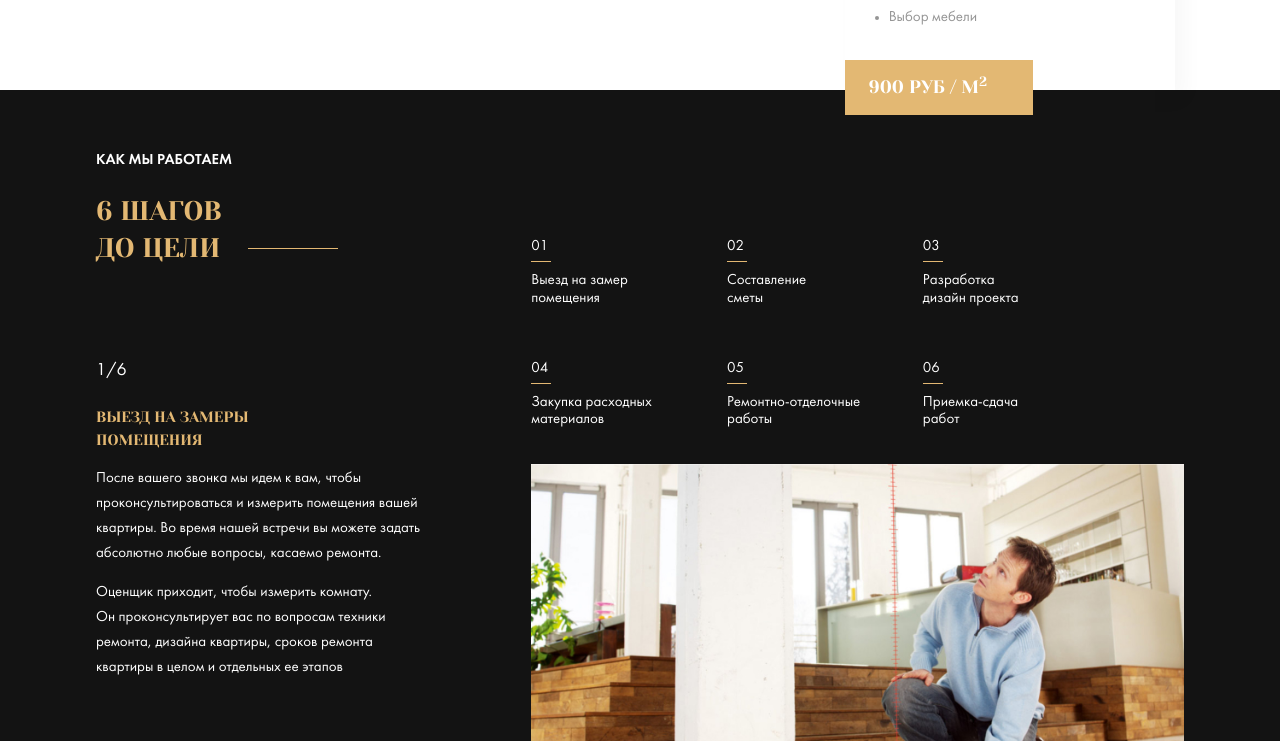
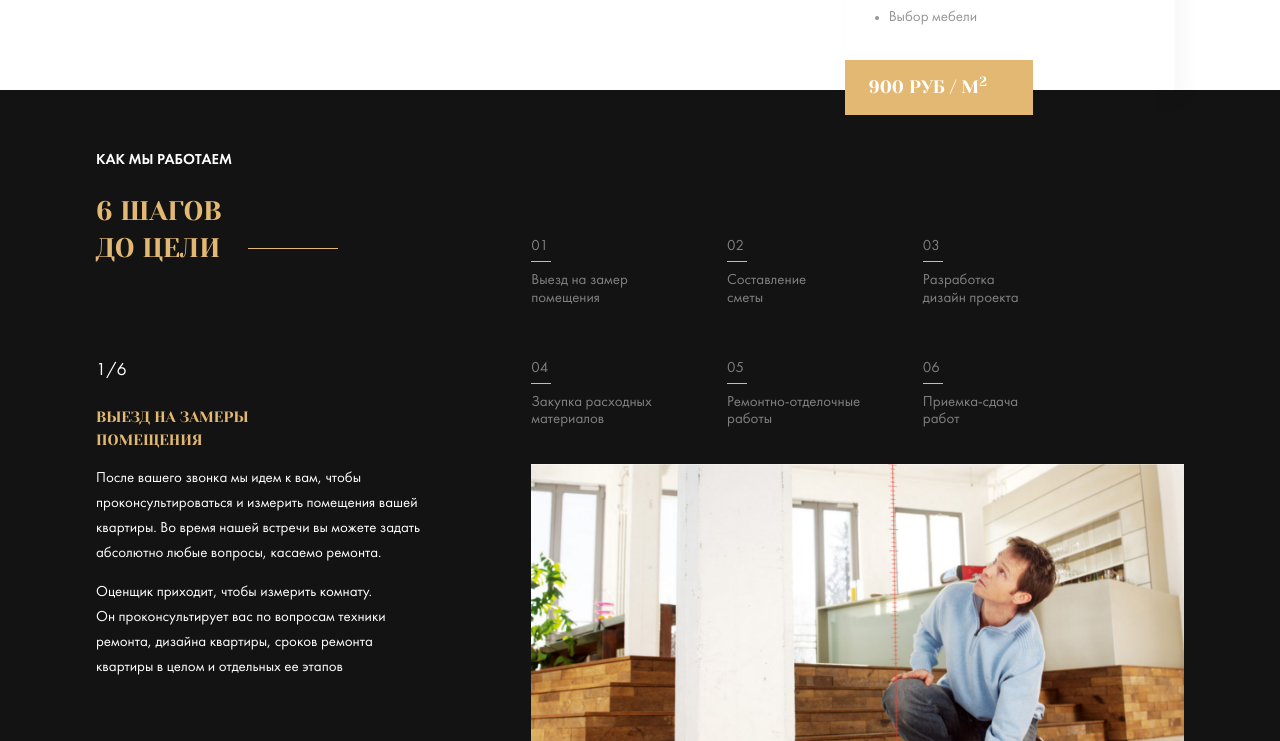
Before and after one commit to NurgalievMarsil/repair, a website: page index.html in a window 1280 px wide. Shown: the part 4059-4800 px from the top of the page. Drawn offline with nearby package versions, Linux system fonts and the light colour scheme; files whose address does not match are found by name.

Commit message:
feat: feat

```diff
--- a/Js/script.js
+++ b/Js/script.js
@@ -41,12 +41,20 @@
         prevEl: '.swiper-button-prev',
       },
     })
+
+    mySwiper[2].on('slideChange', function () {
+      document.querySelectorAll(`.slider-titles__block`).forEach(block => block.classList.remove('active'));
+      document.querySelector(`.number0${this.realIndex+1}`).classList.add('active');
+    });
+
+
     var next = $('.swiper-button-next');
     var prev = $('.swiper-button-prev');
     var bullets = $('.swiper-pagination');
 
     next.css('left', prev.width() + 10 + bullets.width() + 10)
     bullets.css('left', prev.width() + 10)
+
 
 
   // валидация
@@ -73,14 +81,116 @@
       },
       userPhone: "Телефон обязателен",
       userEmail: {
-        required: "Обизательно укажите email",
+        required: "Обязательно укажите email",
         email: "Введите в формате name@domain.com"
       }
     }
   });
 
 
+  $('.control__form').validate({
+    errorElement: "label",
+    errorClass: "invalid",
+    rules: {
+      // simple rule, converted to {required:true}
+      userName: {
+        required: true,
+        minlength: 2
+      },
+      userPhone: "required",
+      // compound rule
+      userEmail: {
+        required: true,
+        email: true
+      },
+      userCheckbox: "required"
+    },
+    messages: {
+      userCheckbox: {
+        required: "Обязательно",
+      },
+      userName: {
+        required: "Имя обязательно",
+        minlength: "Имя не короче 2 букв"
+      },
+      userPhone: "Телефон обязателен",
+      userEmail: {
+        required: "Обязательно укажите email",
+        email: "Введите в формате name@domain.com"
+      }
+    }
+  });
+
+  $('.footer__form').validate({
+    errorElement: "div",
+    errorClass: "invalid",
+    rules: {
+      // simple rule, converted to {required:true}
+      userName: {
+        required: true,
+        minlength: 2
+      },
+      userQuestion: {
+        required: true,
+        minlength: 10
+      },
+      userPhone: "required",
+      // compound rule
+    },
+    messages: {
+      userName: {
+        required: "Имя обязательно",
+        minlength: "Имя не короче 2 букв"
+      },
+      userPhone: "Телефон обязателен",
+      userEmail: {
+        required: "Обязательно укажите email",
+        email: "Введите в формате name@domain.com"
+      },
+      userQuestion: {
+        required: "Обязательно укажите вопрос",
+        minlength: "Вопрос не меньше 10 букв"
+      }
+    }
+  });
+
+
+  // Функция ymaps.ready() будет вызвана, когда
+  ymaps.ready(function () {
+    var myMap = new ymaps.Map('map', {
+            center: [54.713681, 55.993384],
+            zoom: 9
+        }, {
+            searchControlProvider: 'yandex#search'
+        }),
+
+        // Создаём макет содержимого.
+        MyIconContentLayout = ymaps.templateLayoutFactory.createClass(
+            '<div style="color: #FFFFFF; font-weight: bold;">$[properties.iconContent]</div>'
+        ),
+
+        myPlacemark = new ymaps.Placemark(myMap.getCenter(), {
+            hintContent: 'Наш офис',
+            balloonContent: 'Вход со двора'
+        }, {
+            // Опции.
+            // Необходимо указать данный тип макета.
+            iconLayout: 'default#image',
+            // Своё изображение иконки метки.
+            iconImageHref: 'img/location.png',
+            // Размеры метки.
+            iconImageSize: [32, 32],
+            // Смещение левого верхнего угла иконки относительно
+            // её "ножки" (точки привязки).
+            iconImageOffset: [-5, -38]
+        });
+
+    myMap.geoObjects
+        .add(myPlacemark)
+});
+
   $('[type=tel]').mask('+7(000) 00-00-000', {placeholder: "+7 (___) __-__-___"});
+
 });
 
 var btn = $('#button');
--- a/index.html
+++ b/index.html
@@ -1,3 +1,4 @@
+
 <!DOCTYPE html>
 <html lang="en">
 <head>
@@ -8,6 +9,7 @@
   <link rel="stylesheet" href="https://unpkg.com/swiper/css/swiper.min.css">
   <link rel="stylesheet" href="css/animate.css">
   <link rel="stylesheet" href="css/style.css">
+  <script src="https://api-maps.yandex.ru/2.1/?apikey=4efaa63f-f26b-40b0-8700-b80bd88919e6&lang=ru_RU" type="text/javascript"></script>
 </head>
 <body>
   <header class="header">
@@ -181,15 +183,15 @@
       <form action="" class="form control__form">
         <div class="control__input-group control__input-group-name">
           <label for="user-name" class="label form__label control__label">Имя</label>
-          <input type="text" class="input form__input control__input" id="user-name" placeholder="Как вас зовут:">
+          <input type="text" autocomplete="off" name="userName" class="input form__input control__input" id="user-name" placeholder="Как вас зовут:">
         </div>
         <div class="control__input-group">
           <label for="user-phone" class="label form__label label__phone control__label">Телефон</label>
-          <input type="tel" class="input form__input control__input" id="user-phone" placeholder="Ваш номер телефона:">
+          <input type="tel" autocomplete="off" name="userPhone" class="input form__input control__input" id="user-phone" placeholder="Ваш номер телефона:">
         </div>
         <button class="button button--primary control__button">Отправить</button>
         <div class="policy control__policy">
-          <input type="checkbox" name="policy-checkbox" id="policy-checkbox" class="policy__checkbox" checked>
+          <input type="checkbox" name="userCheckbox" id="policy-checkbox" class="policy__checkbox" checked>
           <label for="policy-checkbox" class="policy__label control__policy-label">Я соглашаюсь с обработкой данных</label>
         </div>
         <!-- /.policy -->
@@ -489,31 +491,31 @@
           <!-- /.col-40 -->
           <div class="col-60">
             <div class="slider-titles">
-              <div class="slider-titles__block slide-name">
+              <div class="slider-titles__block slide-name number01">
                 <h3 class="slide-name__number">01</h3>
                 <span class="slide-name__description">Выезд на замер
                   <br>помещения</span>
               </div>
-              <div class="slider-titles__block slide-name">
+              <div class="slider-titles__block slide-name number02">
                 <h3 class="slide-name__number">02</h3>
                 <span class="slide-name__description">Составление
                   <br>сметы</span>
               </div>
-              <div class="slider-titles__block slide-name">
+              <div class="slider-titles__block slide-name number03">
                 <h3 class="slide-name__number">03</h3>
                 <span class="slide-name__description">Разработка
                   <br>дизайн проекта</span>
               </div>
-              <div class="slider-titles__block slide-name">
+              <div class="slider-titles__block slide-name number04">
                 <h3 class="slide-name__number">04</h3>
                 <span class="slide-name__description">Закупка расходных<br> материалов</span>
               </div>
-              <div class="slider-titles__block slide-name">
+              <div class="slider-titles__block slide-name number05">
                 <h3 class="slide-name__number">05</h3>
                 <span class="slide-name__description">Ремонтно-отделочные
                   <br>работы</span>
               </div>
-              <div class="slider-titles__block slide-name">
+              <div class="slider-titles__block slide-name number06">
                 <h3 class="slide-name__number">06</h3>
                 <span class="slide-name__description">Приемка-сдача
                   <br>работ</span>
@@ -641,17 +643,17 @@
         <form action="#" class="form footer__form">
           <div class="input-group footer__input-group">
             <label for="user-name" class="label form__label label--light footer__form__label">Имя</label>
-            <input type="text" class="input form__input footer__input input--light" id="user-name" placeholder="Как вас зовут:">
+            <input type="text" autocomplete="off" name="userName" class="input form__input footer__input input--light" id="user-name" placeholder="Как вас зовут:">
           </div>
           <!-- /.input-group footer__input-group -->
           <div class="input-group footer__input-group">
             <label for="user-phone" class="label form__label label--light label__phone footer__form__label">Телефон</label>
-            <input type="tel" class="input form__input footer__input input--light" id="user-phone" placeholder="Ваш номер телефона:">
+            <input type="tel" autocomplete="off" name="userPhone" class="input form__input footer__input input--light" id="user-phone" placeholder="Ваш номер телефона:">
           </div>
           <!-- /.input-group footer__input-group -->
           <div class="input-group footer__input-group footer__input-group--full--width">
             <label for="user-question" class="label form__label label--light footer__form__label">Вопрос</label>
-            <input type="text" class="input form__input footer__input input--light" id="user-question" placeholder="Я хочу спросить:">
+            <input type="text" autocomplete="off" name="userQuestion" class="input form__input footer__input input--light" id="user-question" placeholder="Я хочу спросить:">
           </div>
           <!-- /.input-group footer__input-group -->
           <div class="policy footer__policy">
@@ -661,6 +663,9 @@
           <!-- /.policy -->
           <button class="button button--primary footer__button">Отправить</button>
         </form>
+      </div>
+      <div class="map footer__map" id="map">
+
       </div>
     </div>
     <!-- /.container -->
@@ -716,7 +721,6 @@
     </div>
   </div>
   <!-- /.modal -->
-  <a id="button"></a>
   <script src="https://use.fontawesome.com/564e13cca2.js"></script>
   <script src="https://code.jquery.com/jquery-3.4.1.min.js"></script>
   <script src="https://unpkg.com/swiper/js/swiper.min.js"></script>
--- a/sass/templates/_footer.sass
+++ b/sass/templates/_footer.sass
@@ -51,3 +51,8 @@
   &__menu
     background-color: $dark
     padding: 4.285rem 0
+  &__map
+    min-height: 465px
+    max-width: 925px
+    margin: auto
+    margin-bottom: 2rem
```
Also changed, not shown: css/style.css, img/location.png (added).
